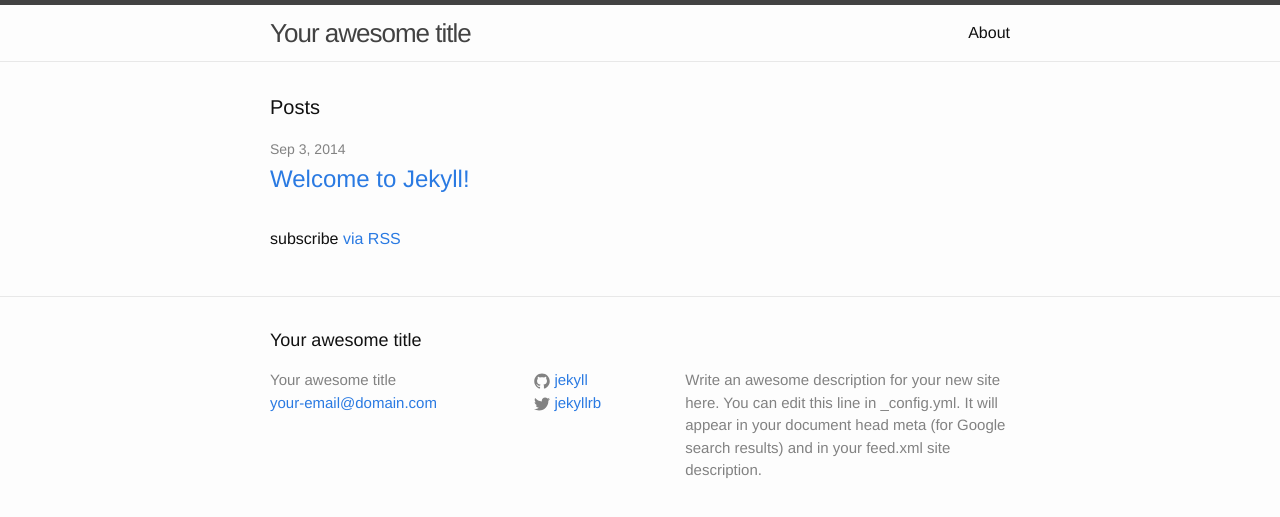
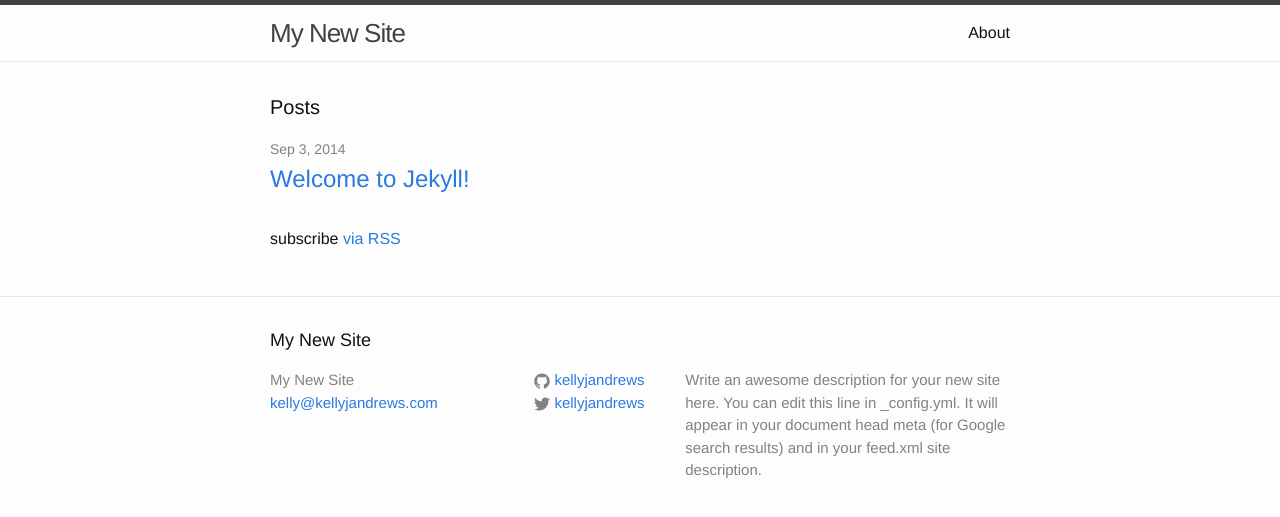
Before and after one commit to kellyjandrews/kellyjandrews.github.io, a Jekyll site: the page built from index.html, in a window 1280 px wide. Shown: the top 517 px of the page. Built offline with Jekyll 4.4.1, drawn with Linux system fonts in a browser that asks for light colours.

Commit message:
updated config

```diff
--- a/_config.yml
+++ b/_config.yml
@@ -1,14 +1,14 @@
 # Site settings
-title: Your awesome title
-email: your-email@domain.com
+title: My New Site
+email: kelly@kellyjandrews.com
 description: > # this means to ignore newlines until "baseurl:"
   Write an awesome description for your new site here. You can edit this
   line in _config.yml. It will appear in your document head meta (for
   Google search results) and in your feed.xml site description.
 baseurl: "" # the subpath of your site, e.g. /blog/
-url: "http://yourdomain.com" # the base hostname & protocol for your site
-twitter_username: jekyllrb
-github_username:  jekyll
+url: "http://kellyjandrews.com" # the base hostname & protocol for your site
+twitter_username: kellyjandrews
+github_username:  kellyjandrews
 
 # Build settings
 markdown: kramdown
```
